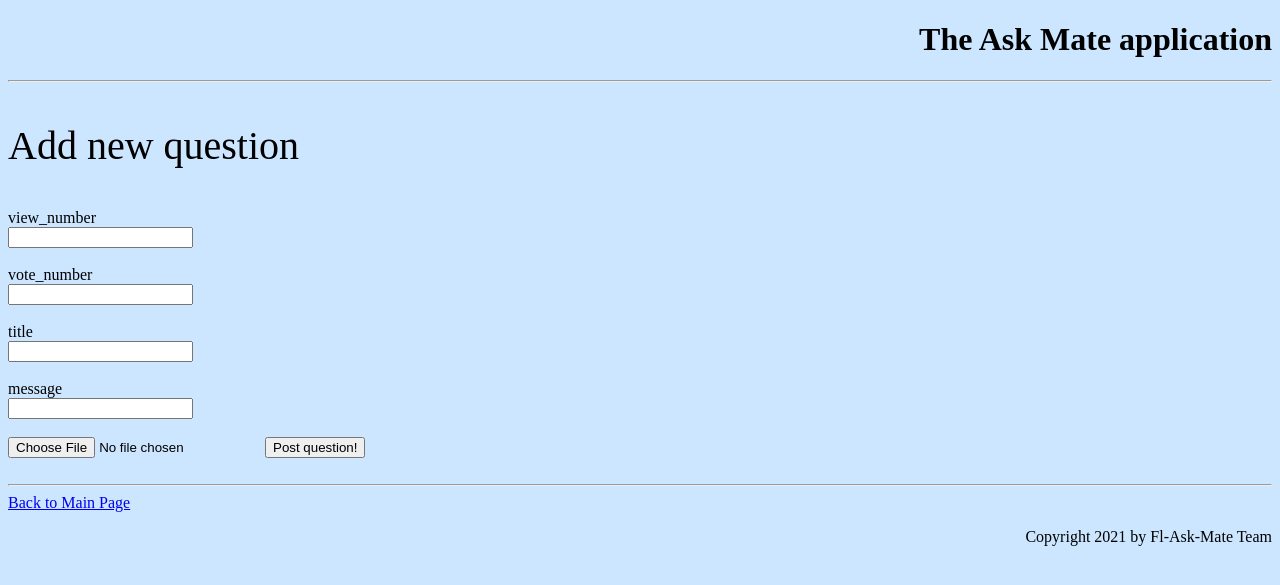
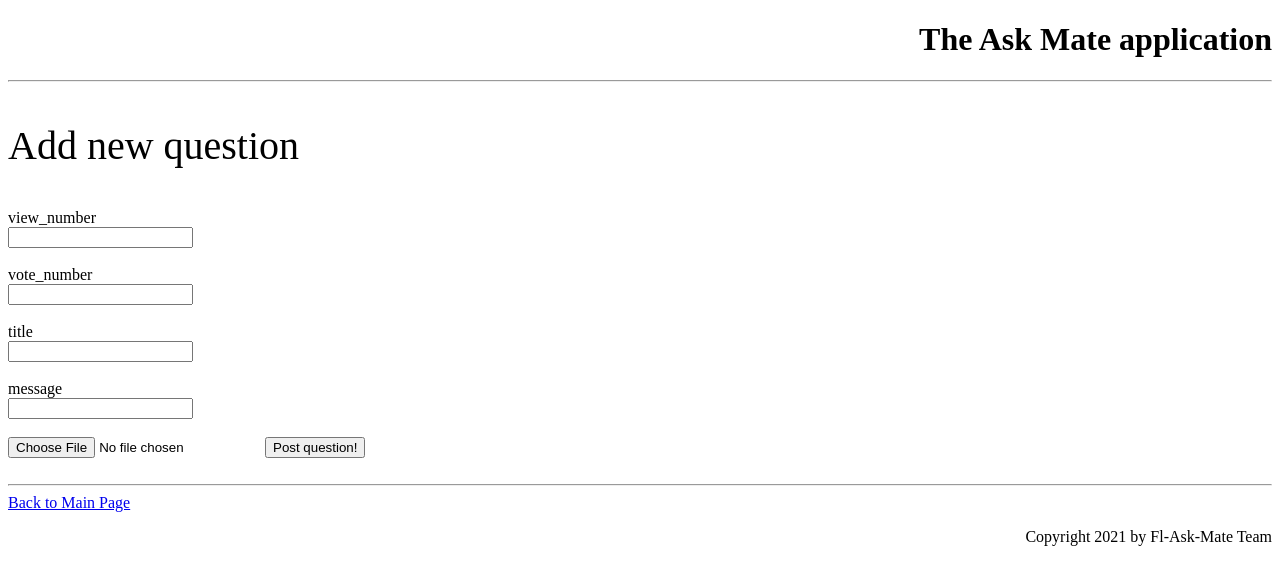
Before and after one commit to CodecoolGlobal/ask-mate-3-python-A-Bolf, a Flask app: page /add-question in a window 1280 px wide. Shown: the top 585 px of the page. Run offline with Flask 2, Linux system fonts and the light colour scheme.

Commit message:
coloring

```diff
--- a/templates/base_template.html
+++ b/templates/base_template.html
@@ -4,9 +4,7 @@
     <meta charset="UTF-8">
     <title>{% block title %}{% endblock %}</title>
     <style>
-        body {
-            background-color: #cce6ff;
-        }
+
         button{
             margin: 7px;
         }
```
